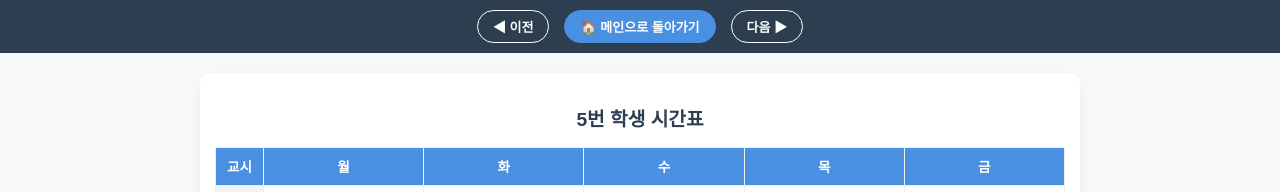
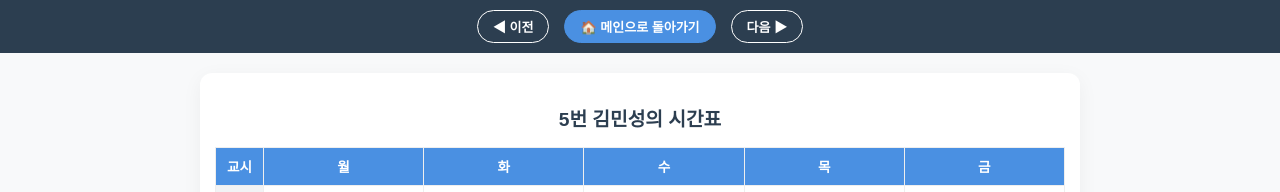
Before and after one commit to kimyunho0918-creator/timeset, a plain HTML site: page test-5.html in a window 1280 px wide. Shown: the top 192 px of the page. Drawn offline with Linux system fonts and the light colour scheme.

```diff
--- a/test-5.html
+++ b/test-5.html
@@ -64,7 +64,7 @@
         ["7", ["체육탐구", "강희철", "3-1"], ["수학과제탐구", "김규진", "3-9"], ["","",""], ["일본문화","최기청","3-1"], ["채움", "-", "3-1"]]
     ];
 
-    document.getElementById('nameTag').innerText = `${studentNo}번 학생 시간표`;
+    document.getElementById('nameTag').innerText = `${studentNo}번 김민성의 시간표`;
 
     // 네비게이션 설정
     const p = studentNo > 1 ? studentNo - 1 : 31;
@@ -89,4 +89,5 @@
     });
 </script>
 </body>
+
 </html>
```
